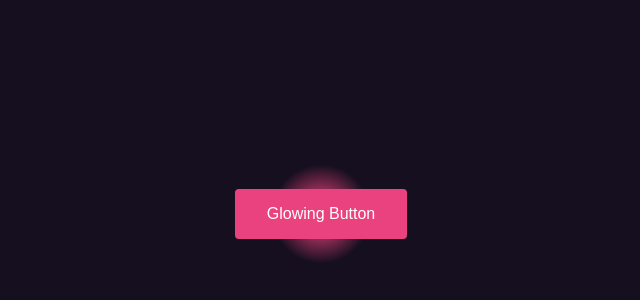
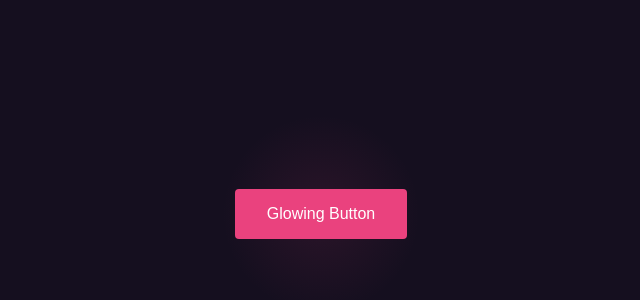
Before and after one commit to smuke/Attractive-Button, a plain HTML site: page index.html in a window 1280 px wide. Shown: the part 186-486 px from the top of the page, without its empty margins (319-959 px from the left). Drawn offline with Linux system fonts and the light colour scheme.

Commit message:
Update button glow styling

```diff
--- a/style.css
+++ b/style.css
@@ -19,9 +19,9 @@ body {
 
 .button-glow {
     position: absolute;
-    width: 100px;
-    height: 100px;
-    background: radial-gradient(#ea427e 10%, transparent 70%);
+    width: 200px;
+    height: 200px;
+    background: radial-gradient(rgba(234, 66, 126, 0.1) 0, transparent 70%);
     z-index: -1;
 }
 
```
